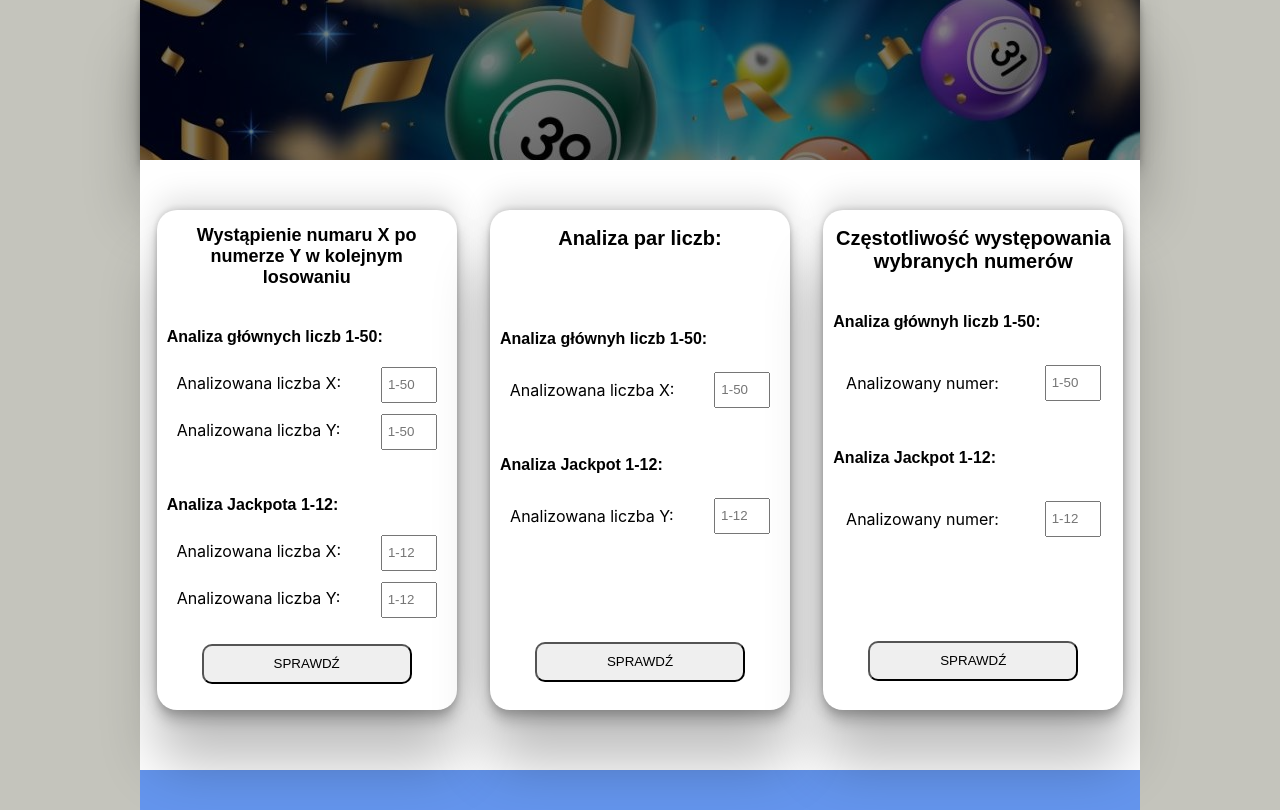
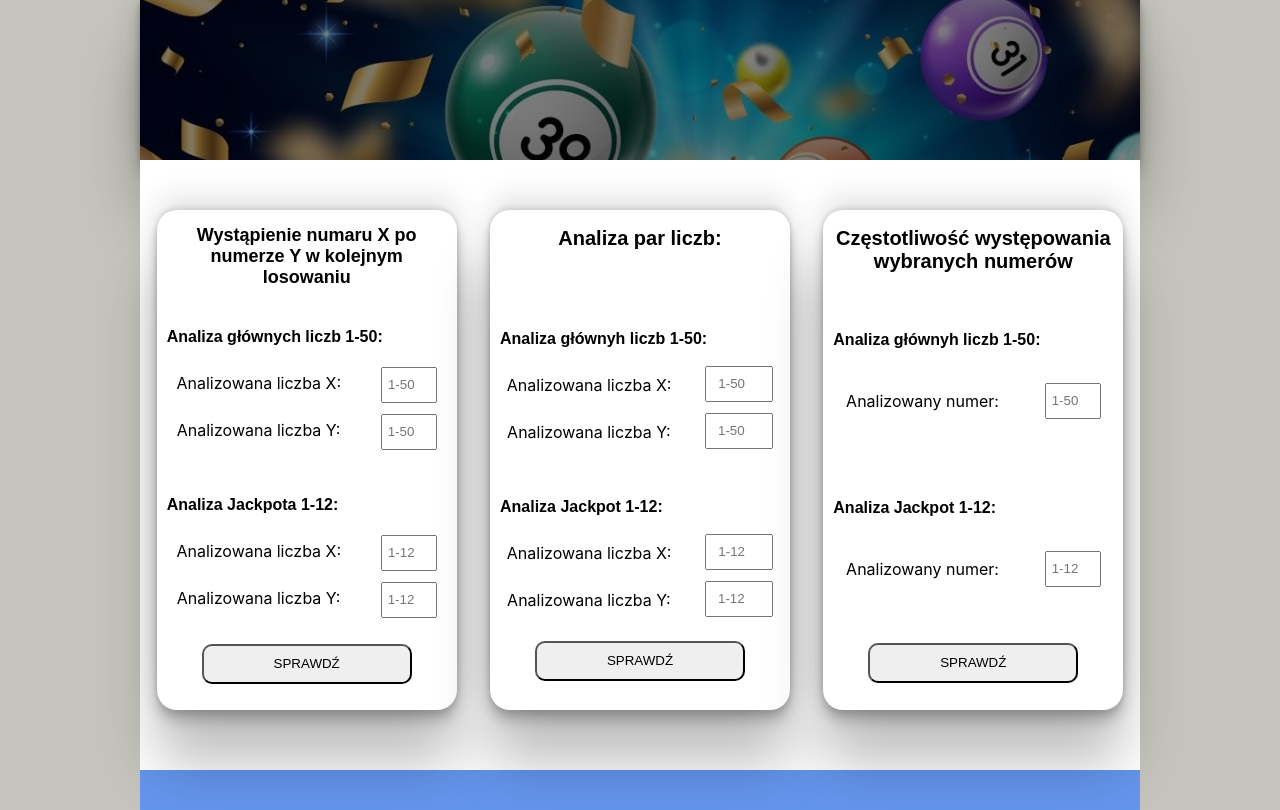
Before and after one commit to drozzzdi/EuroJackpot-analysis-of-draws, a React (Create React App) app: page / in a window 1280 px wide. Built offline with nearby package versions, Linux system fonts and the light colour scheme.

Commit message:
add more style and onClick hendling in Repatibility

```diff
--- a/src/conponents/Main/Frequency/Frequency.js
+++ b/src/conponents/Main/Frequency/Frequency.js
@@ -1,18 +1,39 @@
 import './frequency.css';
+import {useState} from 'react';
 
 function Frequency(){
+
+    const [mainNumber, setMainNumber]=useState('');
+    const [jackNumber, setJackNumber]=useState('');
+
     return(
         <div className="containerFrequency">
             <h2>Częstotliwość występowania wybranych numerów</h2>
             <h3>Analiza głównyh liczb 1-50:</h3>
             <div className="flexConteiner">
                 <p>Analizowany numer:</p>
-                <input type="number" placeholder="1-50" className="chooseNumberRepeatX" min="1" max="50"></input>
+                <input
+                type="number"
+                placeholder="1-50"
+                className="chooseNumberRepeatX"
+                min="1"
+                max="50"
+                value={mainNumber}
+                onChange={(e)=>setMainNumber(e.target.value)}
+                ></input>
             </div>
-            <h3>Analiza Jackpot 1-12:</h3>
+            <h3 className='secondSection'>Analiza Jackpot 1-12:</h3>
             <div className="flexConteiner">
                 <p>Analizowany numer:</p>
-                <input type="number" placeholder="1-12" className="chooseNumberRepeatX" min="1" max="50"></input>
+                <input
+                type="number"
+                placeholder="1-12"
+                className="chooseNumberRepeatX"
+                min="1"
+                max="50"
+                value={jackNumber}
+                onChange={(e)=>setJackNumber(e.target.value)}
+                ></input>
             </div>
             <button>Sprawdź</button>
         </div>
--- a/src/conponents/Main/Frequency/frequency.css
+++ b/src/conponents/Main/Frequency/frequency.css
@@ -15,9 +15,13 @@
 .containerFrequency h3 {
   font-size: 16px;
   padding-left: 10px;
-  margin-top: 40px;
+  margin-top: 58px;
   font-weight: 600;
   font-family: Arial, Helvetica, sans-serif;
+}
+
+.containerFrequency .secondSection {
+  margin-top: 72px;
 }
 
 .containerFrequency .flexConteiner {
@@ -33,7 +37,7 @@
 }
 
 .containerFrequency button {
-  margin-top: 96px;
+  margin-top: 48px;
   width: 70%;
   margin-left: 15%;
   height: 40px;
--- a/src/conponents/Main/Frequency/frequency.min.css
+++ b/src/conponents/Main/Frequency/frequency.min.css
@@ -1 +1 @@
-.containerFrequency{width:30%;height:500px;background-color:white;box-shadow:rgba(0,0,0,0.25) 0px 54px 55px,rgba(0,0,0,0.12) 0px -12px 30px,rgba(0,0,0,0.12) 0px 4px 6px,rgba(0,0,0,0.17) 0px 12px 13px,rgba(0,0,0,0.09) 0px -3px 5px;border-radius:20px}.containerFrequency h2{text-align:center;font-size:20px;font-family:Arial, Helvetica, sans-serif}.containerFrequency h3{font-size:16px;padding-left:10px;margin-top:40px;font-weight:600;font-family:Arial, Helvetica, sans-serif}.containerFrequency .flexConteiner{display:flex;justify-content:space-around;padding-top:10px}.containerFrequency .flexConteiner input{text-align:center;height:30px;margin-top:8px}.containerFrequency button{margin-top:96px;width:70%;margin-left:15%;height:40px;border-radius:10px;font-family:Arial, Helvetica, sans-serif;text-transform:uppercase;cursor:pointer}.containerFrequency button:hover{background-image:linear-gradient(to right, rgba(134,141,130,0.538), rgba(241,248,248,0.723));border:1px solid #2f3232}
+.containerFrequency{width:30%;height:500px;background-color:white;box-shadow:rgba(0,0,0,0.25) 0px 54px 55px,rgba(0,0,0,0.12) 0px -12px 30px,rgba(0,0,0,0.12) 0px 4px 6px,rgba(0,0,0,0.17) 0px 12px 13px,rgba(0,0,0,0.09) 0px -3px 5px;border-radius:20px}.containerFrequency h2{text-align:center;font-size:20px;font-family:Arial, Helvetica, sans-serif}.containerFrequency h3{font-size:16px;padding-left:10px;margin-top:58px;font-weight:600;font-family:Arial, Helvetica, sans-serif}.containerFrequency .secondSection{margin-top:72px}.containerFrequency .flexConteiner{display:flex;justify-content:space-around;padding-top:10px}.containerFrequency .flexConteiner input{text-align:center;height:30px;margin-top:8px}.containerFrequency button{margin-top:48px;width:70%;margin-left:15%;height:40px;border-radius:10px;font-family:Arial, Helvetica, sans-serif;text-transform:uppercase;cursor:pointer}.containerFrequency button:hover{background-image:linear-gradient(to right, rgba(134,141,130,0.538), rgba(241,248,248,0.723));border:1px solid #2f3232}
--- a/src/conponents/Main/Frequency/frequency.scss
+++ b/src/conponents/Main/Frequency/frequency.scss
@@ -12,9 +12,12 @@
     h3{
         font-size: 16px;
         padding-left: 10px;
-        margin-top: 40px;
+        margin-top: 58px;
         font-weight: 600;
         font-family: Arial, Helvetica, sans-serif;
+    }
+    .secondSection{
+        margin-top: 72px;
     }
     .flexConteiner{
         display: flex;
@@ -27,7 +30,7 @@
         }
     }
     button{
-        margin-top: 96px;
+        margin-top: 48px;
         width: 70% ;
         margin-left: 15%;
         height: 40px;
--- a/src/conponents/Main/Pairs/Pairs.js
+++ b/src/conponents/Main/Pairs/Pairs.js
@@ -1,18 +1,65 @@
 import './pairs.css';
+import {useState} from 'react';
 
 function Pairs(){
+
+    const [mainPairsNumberX, setMainPairsNumberX]=useState('');
+    const [mainPairsNumberY, setMainPairsNumberY]=useState('');
+    const [jackPairsNumberX, setJackPairsNumberX]=useState('');
+    const [jackPairsNumberY, setJackPairsNumberY]=useState('');
+
     return(
         <div className="containerPairs">
             <h2>Analiza par liczb:</h2>
             <h3>Analiza głównyh liczb 1-50:</h3>
             <div className="flexConteiner">
                 <p>Analizowana liczba X:</p>
-                <input type="number" placeholder="1-50" className="chooseNumberRepeatX" min="1" max="50"></input>
+                <input
+                type="number"
+                placeholder="1-50"
+                className="chooseNumberRepeatX"
+                min="1"
+                max="50"
+                value={mainPairsNumberX}
+                onChange={(e)=>setMainPairsNumberX(e.target.value)}
+                ></input>
+            </div>
+            <div className="flexConteiner">
+                <p>Analizowana liczba Y:</p>
+                <input
+                type="number"
+                placeholder="1-50"
+                className="chooseNumberRepeatX"
+                min="1"
+                max="50"
+                value={mainPairsNumberY}
+                onChange={(e)=>setMainPairsNumberY(e.target.value)}
+                ></input>
             </div>
             <h3>Analiza Jackpot 1-12:</h3>
             <div className="flexConteiner">
+                <p>Analizowana liczba  X:</p>
+                <input
+                type="number"
+                placeholder="1-12"
+                className="chooseNumberRepeatX"
+                min="1"
+                max="50"
+                value={jackPairsNumberX}
+                onChange={(e)=>setJackPairsNumberX(e.target.value)}
+                ></input>
+            </div>
+            <div className="flexConteiner">
                 <p>Analizowana liczba  Y:</p>
-                <input type="number" placeholder="1-12" className="chooseNumberRepeatX" min="1" max="50"></input>
+                <input
+                type="number"
+                placeholder="1-12"
+                className="chooseNumberRepeatX"
+                min="1"
+                max="50"
+                value={jackPairsNumberY}
+                onChange={(e)=>setJackPairsNumberY(e.target.value)}
+                ></input>
             </div>
             <button>Sprawdź</button>
         </div>
--- a/src/conponents/Main/Pairs/pairs.css
+++ b/src/conponents/Main/Pairs/pairs.css
@@ -29,11 +29,16 @@
 .containerPairs .flexConteiner input {
   text-align: center;
   height: 30px;
-  margin-top: 8px;
+  margin-top: 2px;
+  width: 60px;
+}
+
+.containerPairs .flexConteiner p {
+  margin-top: 11px;
 }
 
 .containerPairs button {
-  margin-top: 100px;
+  margin-top: 15px;
   width: 70%;
   margin-left: 15%;
   height: 40px;
--- a/src/conponents/Main/Pairs/pairs.min.css
+++ b/src/conponents/Main/Pairs/pairs.min.css
@@ -1 +1 @@
-.containerPairs{width:30%;height:500px;background-color:white;box-shadow:rgba(0,0,0,0.25) 0px 54px 55px,rgba(0,0,0,0.12) 0px -12px 30px,rgba(0,0,0,0.12) 0px 4px 6px,rgba(0,0,0,0.17) 0px 12px 13px,rgba(0,0,0,0.09) 0px -3px 5px;border-radius:20px}.containerPairs h2{text-align:center;font-size:20px;font-family:Arial, Helvetica, sans-serif;padding-bottom:40px}.containerPairs h3{font-size:16px;padding-left:10px;margin-top:40px;font-weight:600;font-family:Arial, Helvetica, sans-serif}.containerPairs .flexConteiner{display:flex;justify-content:space-around}.containerPairs .flexConteiner input{text-align:center;height:30px;margin-top:8px}.containerPairs button{margin-top:100px;width:70%;margin-left:15%;height:40px;border-radius:10px;font-family:Arial, Helvetica, sans-serif;text-transform:uppercase;cursor:pointer}.containerPairs button:hover{background-image:linear-gradient(to right, rgba(134,141,130,0.538), rgba(241,248,248,0.723));border:1px solid #2f3232}
+.containerPairs{width:30%;height:500px;background-color:white;box-shadow:rgba(0,0,0,0.25) 0px 54px 55px,rgba(0,0,0,0.12) 0px -12px 30px,rgba(0,0,0,0.12) 0px 4px 6px,rgba(0,0,0,0.17) 0px 12px 13px,rgba(0,0,0,0.09) 0px -3px 5px;border-radius:20px}.containerPairs h2{text-align:center;font-size:20px;font-family:Arial, Helvetica, sans-serif;padding-bottom:40px}.containerPairs h3{font-size:16px;padding-left:10px;margin-top:40px;font-weight:600;font-family:Arial, Helvetica, sans-serif}.containerPairs .flexConteiner{display:flex;justify-content:space-around}.containerPairs .flexConteiner input{text-align:center;height:30px;margin-top:2px;width:60px}.containerPairs .flexConteiner p{margin-top:11px}.containerPairs button{margin-top:15px;width:70%;margin-left:15%;height:40px;border-radius:10px;font-family:Arial, Helvetica, sans-serif;text-transform:uppercase;cursor:pointer}.containerPairs button:hover{background-image:linear-gradient(to right, rgba(134,141,130,0.538), rgba(241,248,248,0.723));border:1px solid #2f3232}
--- a/src/conponents/Main/Pairs/pairs.scss
+++ b/src/conponents/Main/Pairs/pairs.scss
@@ -24,11 +24,15 @@
         input{
             text-align: center;
             height: 30px;
-            margin-top: 8px;
+            margin-top: 2px;
+            width: 60px;
+        }
+        p{
+            margin-top:11px;
         }
     }
     button{
-        margin-top: 100px;
+        margin-top: 15px;
         width: 70% ;
         margin-left: 15%;
         height: 40px;
--- a/src/conponents/Main/Repeatability/Repeatability.js
+++ b/src/conponents/Main/Repeatability/Repeatability.js
@@ -1,31 +1,127 @@
 import './repeatability.css';
+import {useState} from "react";
+import data from "../../../drawData";
 
 function Repeatability(){
+
+    const [mainNumberX, setMainNumberX]=useState('');
+    const [mainNumberY, setMainNumberY]=useState('');
+    const [jackNumberX, setJackNumberX]=useState('');
+    const [jackNumberY, setJackNumberY]=useState('');
+
+    //draws with numbers selected by the user
+    const [drawsWithNumbersX, setDrawsWithNumbersX]=useState([]);
+    const [drawsWithNumbersY, setDrawsWithNumbersY]=useState([]);
+    const [drawsWithJackNumbersX, setDrawsWithJackNumbersX]=useState([]);
+    const [drawsWithJackNumbersY, setDrawsWithJackNumbersY]=useState([]);
+
+    const CheckTheResult=()=>{
+
+        //checking if the main or jack numberX and numberY selected by the user appeared in the id[i] draw
+        if(mainNumberX>0 && mainNumberY>0 || jackNumberX>0 && jackNumberY>0){
+
+            if(mainNumberX>0 && mainNumberY>0){
+                let suitNumberX=[];
+                let suitNumberY=[];
+
+                for(let i=0;i<data.length;i++){
+                    let firstDraws=data[i].firstNumbers
+                    let idValue=data[i].id
+
+                    firstDraws.some(fir=>fir==mainNumberX)?suitNumberX.push(idValue):console.log('')
+                    firstDraws.some(fir=>fir==mainNumberY)?suitNumberY.push(idValue):console.log('')
+                }
+                setDrawsWithNumbersX(suitNumberX)
+                console.log(suitNumberX)
+                setDrawsWithNumbersY(suitNumberY)
+                console.log(suitNumberY)
+            }
+            else{
+                let suitJackNumberX=[];
+            let suitJackNumberY=[];
+
+            for(let i=0;i<data.length;i++){
+                let firstDraws=data[i].firstNumbers
+                let idValue=data[i].id
+
+                firstDraws.some(fir=>fir==jackNumberX)?suitJackNumberX.push(idValue):console.log('')
+                firstDraws.some(fir=>fir==jackNumberY)?suitJackNumberY.push(idValue):console.log('')
+            }
+            setDrawsWithJackNumbersX(suitJackNumberX)
+            console.log(suitJackNumberX)
+            setDrawsWithJackNumbersY(suitJackNumberY)
+            console.log(suitJackNumberY)
+            }
+
+        }
+        else{
+            console.log('wybierz liczby')
+        }
+
+    }
+
+
+
+
     return(
         <div className="containerRepeatability">
             <h2>Wystąpienie numaru X po numerze Y w kolejnym losowaniu</h2>
             <h3>Analiza głównych liczb 1-50:</h3>
             <div className="flexConteiner">
                 <p className="repeatNumberX">Analizowana liczba X:</p>
-                <input type="number" placeholder="1-50" className="chooseNumberRepeatX" min="1" max="50"></input>
+                <input
+                type="number"
+                placeholder="1-50"
+                className="chooseNumberRepeatX"
+                min="1"
+                max="50"
+                value={mainNumberX}
+                onChange={(e)=>setMainNumberX(e.target.value)}
+                ></input>
             </div>
             <div className="flexConteiner">
                 <p className="repeatNumberY">Analizowana liczba Y:</p>
-                <input type="number" placeholder="1-50" className="chooseNumberRepeatY" min="1" max="50"></input>
+                <input
+                type="number"
+                placeholder="1-50"
+                className="chooseNumberRepeatY"
+                min="1"
+                max="50"
+                value={mainNumberY}
+                onChange={(e)=>setMainNumberY(e.target.value)}
+                ></input>
             </div>
             <h3>Analiza Jackpota 1-12:</h3>
             <div className="jackpot">
                 <div className="flexConteiner">
                     <p className="repeatNumberX">Analizowana liczba X:</p>
-                    <input type="number" placeholder="1-12" className="chooseNumberRepeatX" min="1" max="50"></input>
+                    <input
+                    type="number"
+                    placeholder="1-12"
+                    className="chooseNumberRepeatX"
+                    min="1"
+                    max="50"
+                    value={jackNumberX}
+                    onChange={(e)=>setJackNumberX(e.target.value)}
+                    ></input>
                 </div>
                 <div className="flexConteiner">
                     <p className="repeatNumberY">Analizowana liczba Y:</p>
-                    <input type="number" placeholder="1-12" className="chooseNumberRepeatY" min="1" max="50"></input>
+                    <input
+                    type="number"
+                    placeholder="1-12"
+                    className="chooseNumberRepeatY"
+                    min="1"
+                    max="50"
+                    value={jackNumberY}
+                    onChange={(e)=>setJackNumberY(e.target.value)}
+                    ></input>
                 </div>
             </div>
 
-            <button className="RepeatButton">Sprawdź</button>
+            <button
+            className="RepeatButton"
+            onClick={CheckTheResult}>Sprawdź</button>
         </div>
     )
 }
```
